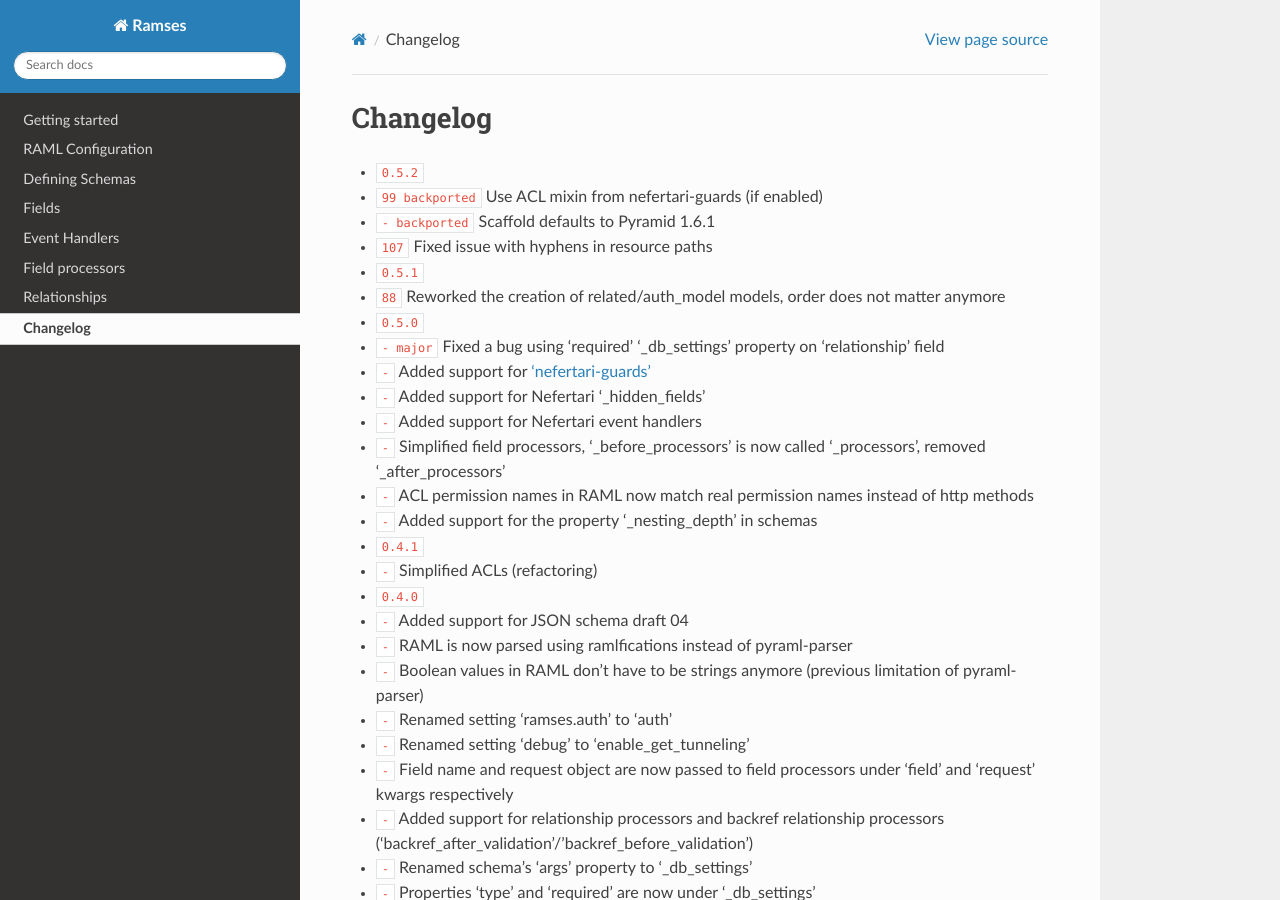
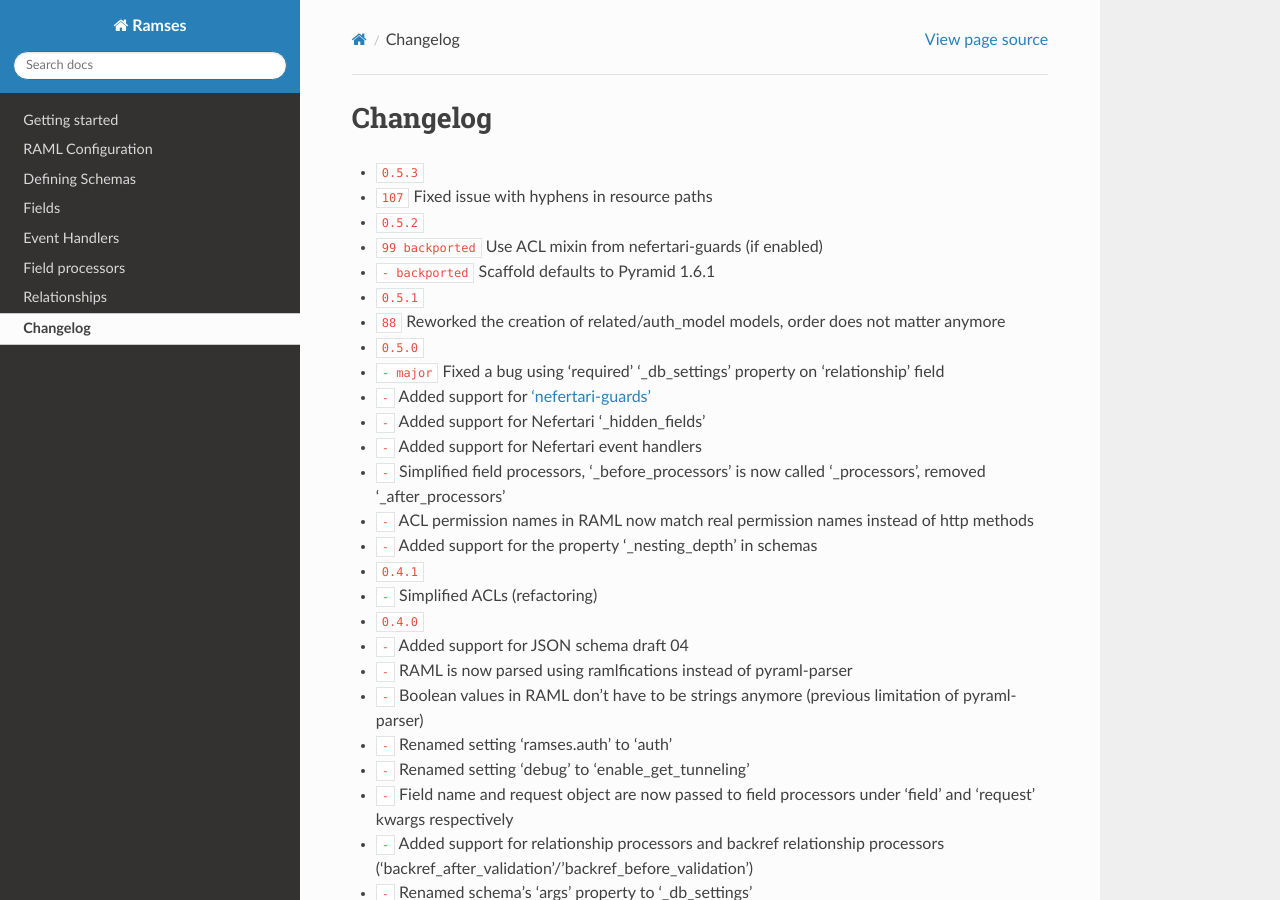
Before and after one commit to ramses-tech/ramses, a Sphinx documentation site: the page built from docs/source/changelog.rst, in a window 1280 px wide and 900 px high. Built offline with Sphinx 7.4.7 and the Read the Docs theme 2.0.0, drawn with Linux system fonts in a browser that asks for light colours; cross-references to code outside the pages are shown as plain code.

Commit message:
0.5.3 with #107

```diff
--- a/docs/source/changelog.rst
+++ b/docs/source/changelog.rst
@@ -1,10 +1,12 @@
 Changelog
 =========
+
+* :release:`0.5.3 <2016-05-17>`
+* :bug:`107` Fixed issue with hyphens in resource paths
 
 * :release:`0.5.2 <2016-05-17>`
 * :support:`99 backported` Use ACL mixin from nefertari-guards (if enabled)
 * :support:`- backported` Scaffold defaults to Pyramid 1.6.1
-* :bug:`107` Fixed issue with hyphens in resource paths
 
 * :release:`0.5.1 <2015-11-18>`
 * :bug:`88` Reworked the creation of related/auth_model models, order does not matter anymore
```
Also changed, not shown: 1 other file.
